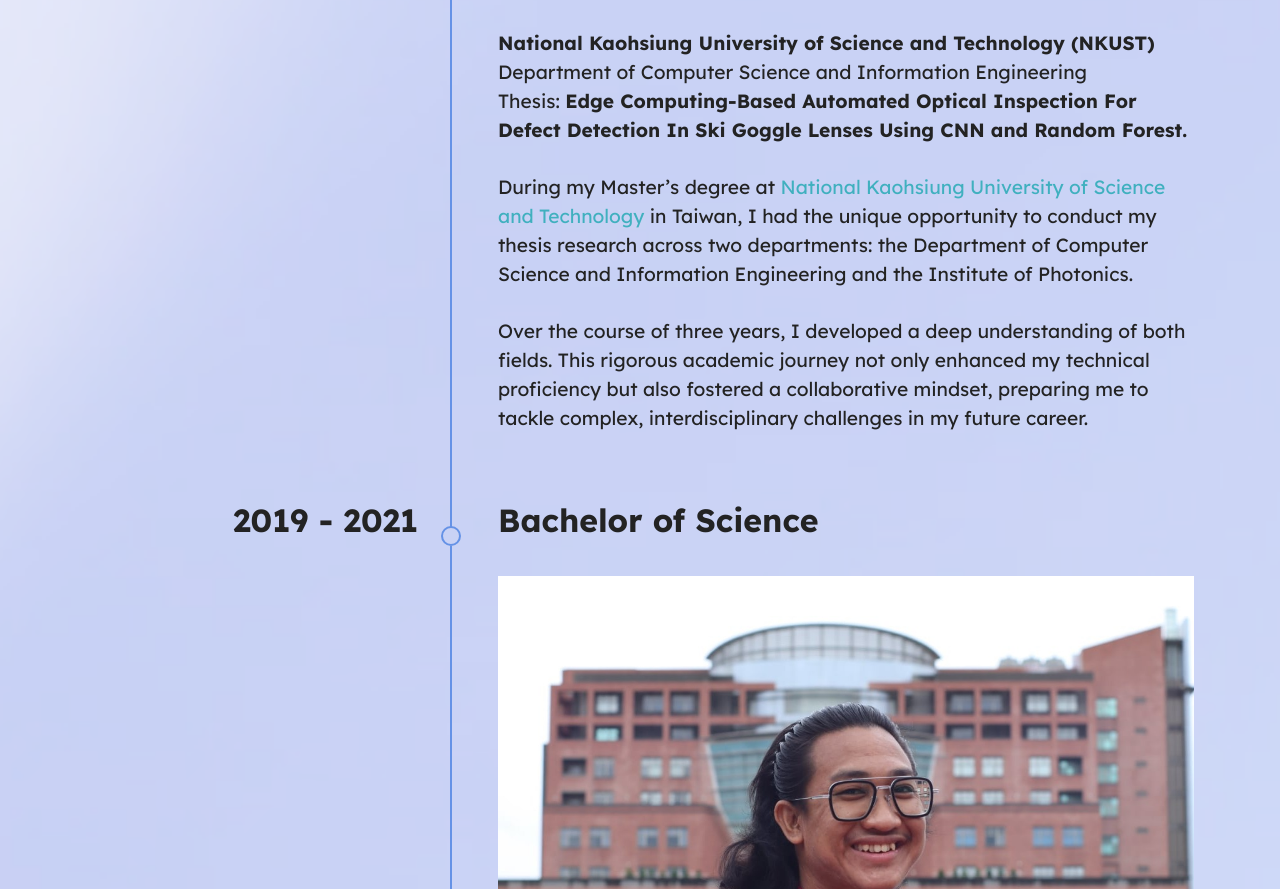
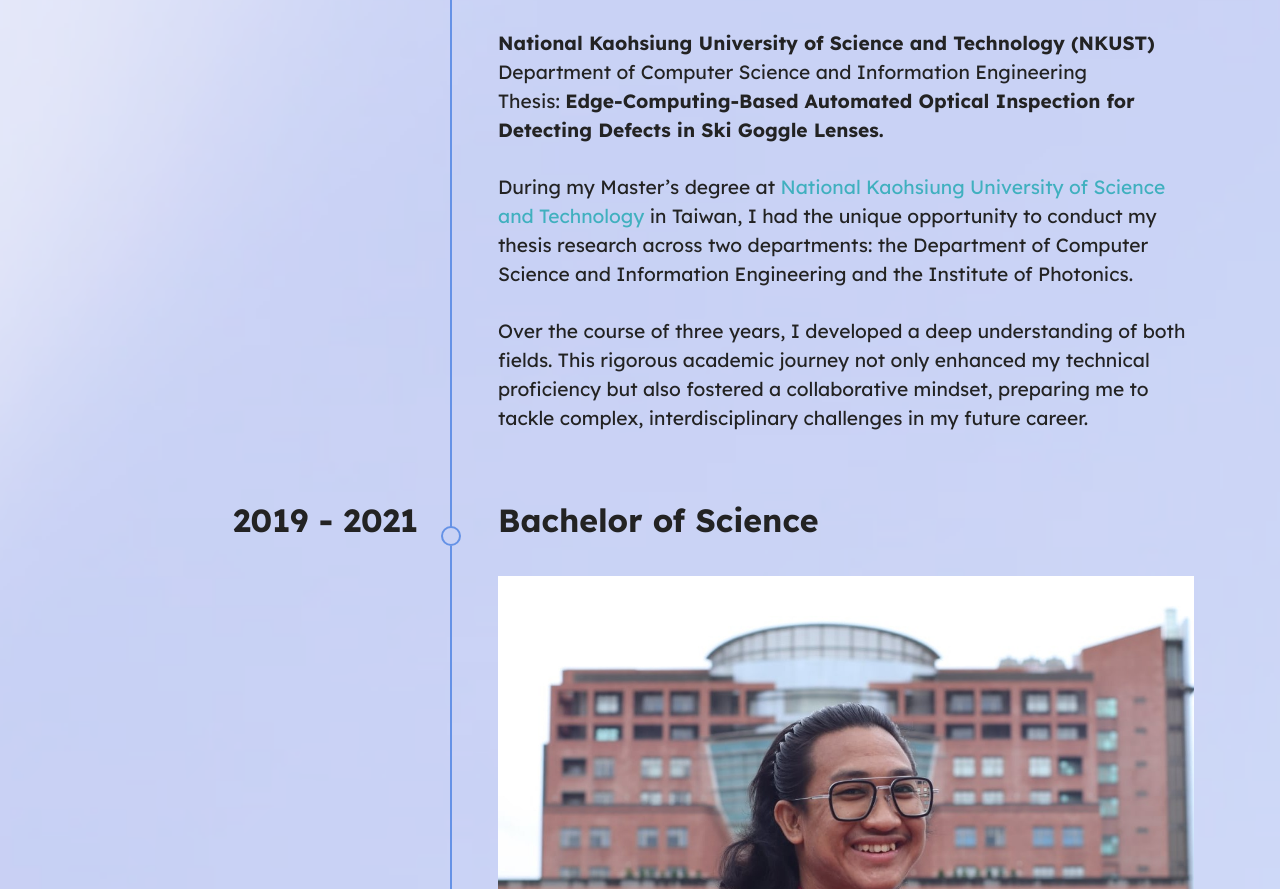
Before and after one commit to fajartpe/fajartpe.github.io, a plain HTML site: page index.html in a window 1280 px wide. Shown: the part 4426-5315 px from the top of the page. Drawn offline with Linux system fonts and the light colour scheme; files whose address does not match are found by name.

Commit message:
Update index.html V1
Title of the Thesis Master Changed

```diff
--- a/index.html
+++ b/index.html
@@ -281,7 +281,7 @@
                             <img src="assets/images/d032cde0-38dc-41ce-8240-fc05cbf3d77d-1392x1740.jpeg" alt="Muhammad Fajar Software Engineer" title="">
                         </div>
                         <p class="mbr-text mbr-fonts-style display-7"><strong>
-                            National Kaohsiung University of Science and Technology (NKUST)</strong><br>Department of Computer Science and Information Engineering<br>Thesis:&nbsp;<strong>Edge Computing-Based Automated Optical Inspection For Defect Detection In Ski Goggle Lenses Using CNN and Random Forest.</strong><br><br>During my Master’s degree at <a href="https://www.nkust.edu.tw/" class="text-success" target="_blank">National Kaohsiung University of Science and Technology</a> in Taiwan, I had the unique opportunity to conduct my thesis research across two departments: the Department of Computer Science and Information Engineering and the Institute of Photonics.<br><br>Over the course of three years, I developed a deep understanding of both fields.&nbsp;This rigorous academic journey not only enhanced my technical proficiency but also fostered a collaborative mindset, preparing me to tackle complex, interdisciplinary challenges in my future career.<br></p>
+                            National Kaohsiung University of Science and Technology (NKUST)</strong><br>Department of Computer Science and Information Engineering<br>Thesis:&nbsp;<strong>Edge-Computing-Based Automated Optical Inspection for Detecting Defects in Ski Goggle Lenses.</strong><br><br>During my Master’s degree at <a href="https://www.nkust.edu.tw/" class="text-success" target="_blank">National Kaohsiung University of Science and Technology</a> in Taiwan, I had the unique opportunity to conduct my thesis research across two departments: the Department of Computer Science and Information Engineering and the Institute of Photonics.<br><br>Over the course of three years, I developed a deep understanding of both fields.&nbsp;This rigorous academic journey not only enhanced my technical proficiency but also fostered a collaborative mindset, preparing me to tackle complex, interdisciplinary challenges in my future career.<br></p>
                     </div>
                 </div>
             </div>
```
